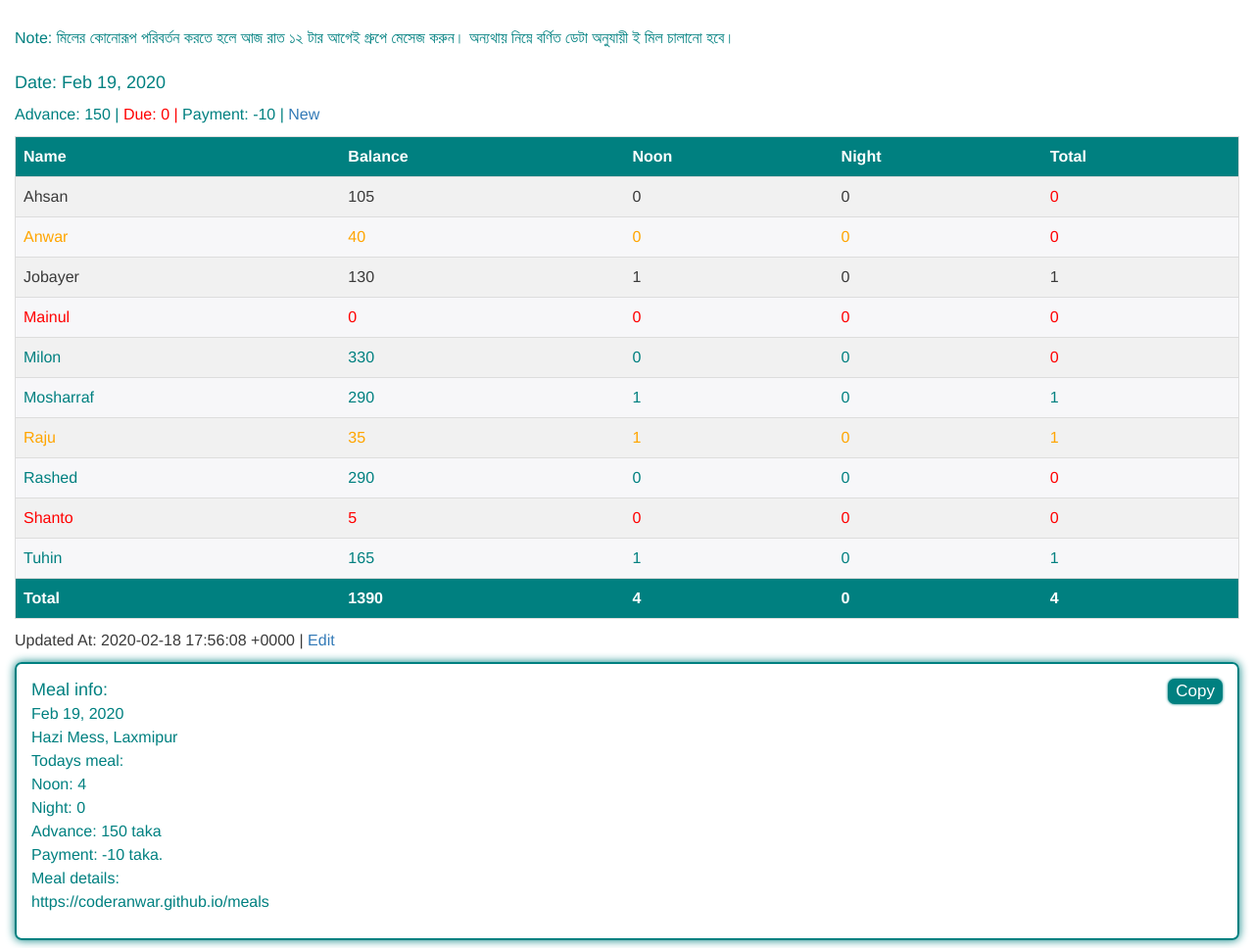
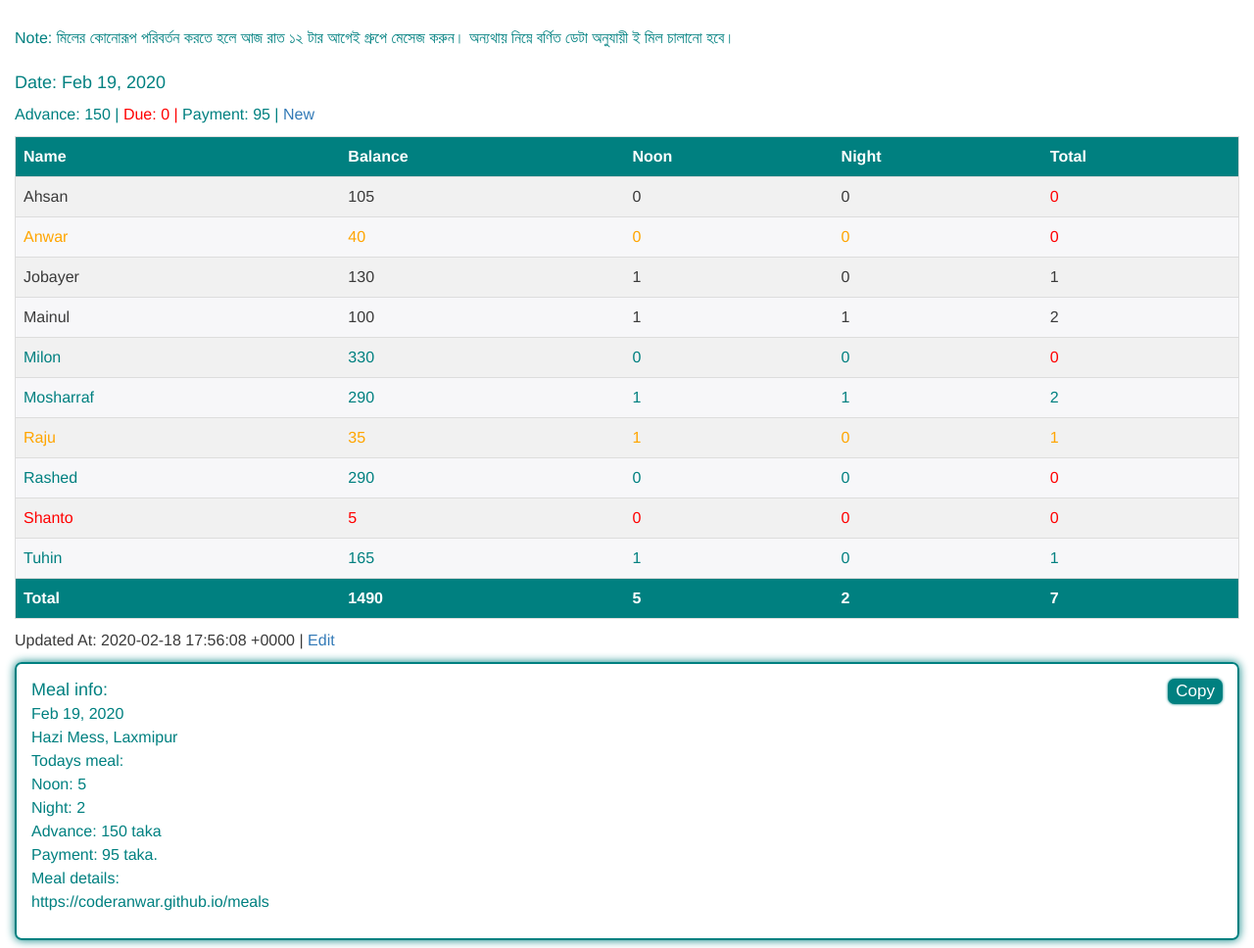
Before and after one commit to coderanwar/meals, a Jekyll site: the page built from index.html, in a window 1280 px wide and 1400 px high. Shown: the part 197-1165 px from the top of the window at 98% size. Built offline with Jekyll 4.4.1, drawn with Linux system fonts in a browser that asks for light colours.

Commit message:
Update meals.yml

```diff
--- a/_data/meals.yml
+++ b/_data/meals.yml
@@ -17,9 +17,9 @@
       Noon: 1
       Night: 0
     - Name: "Mainul"
-      Balance: 0
-      Noon: 0
-      Night: 0
+      Balance: 100
+      Noon: 1
+      Night: 1
     - Name: "Milon"
       Balance: 330
       Noon: 0
@@ -27,7 +27,7 @@
     - Name: "Mosharraf"
       Balance: 290
       Noon: 1
-      Night: 0
+      Night: 1
     - Name: "Raju"
       Balance: 35
       Noon: 1
```
